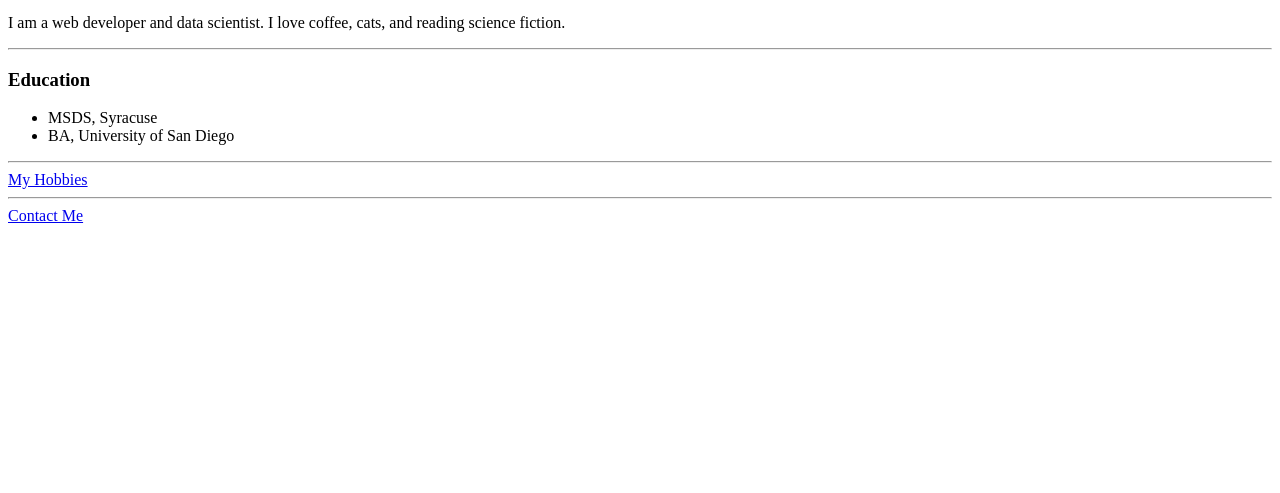
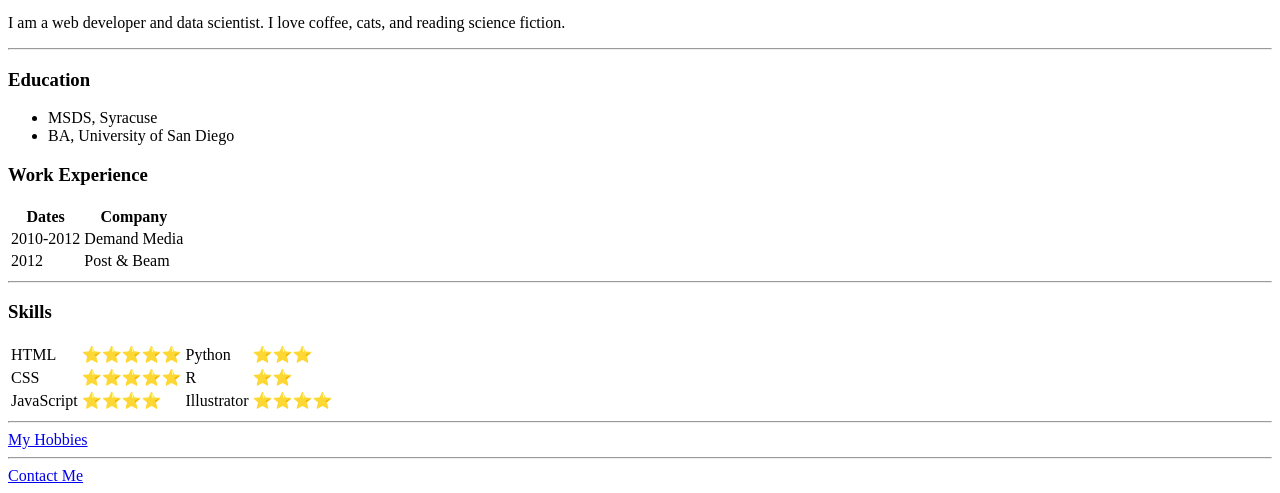
Before and after one commit to aaroncaraway/html, a plain HTML site: page index.html in a window 1280 px wide. Shown: the part 505-998 px from the top of the page. Before the commit the page ends 800 px from the top, so only its background shows below. Drawn offline with Linux system fonts and the light colour scheme.

Commit message:
Section 3

```diff
--- a/index.html
+++ b/index.html
@@ -19,6 +19,45 @@
     <li>MSDS, Syracuse</li>
     <li>BA, University of San Diego</li>
   </ul>
+  <h3>Work Experience</h3>
+  <table>
+    <thead>
+      <th>Dates</th>
+      <th>Company</th>
+    </thead>
+    <tbody>
+      <tr>
+        <td>2010-2012</td>
+        <td>Demand Media</td>
+      </tr>
+      <tr>
+        <td>2012</td>
+        <td>Post & Beam</td>
+      </tr>
+    </tbody>
+  </table>
+  <hr>
+  <h3>Skills</h3>
+  <table>
+    <tr>
+      <td>HTML</td>
+      <td>⭐️⭐️⭐️⭐️⭐️</td>
+      <td>Python</td>
+      <td>⭐️⭐️⭐️</td>
+    </tr>
+    <tr>
+      <td>CSS</td>
+      <td>⭐️⭐️⭐️⭐️⭐️</td>
+      <td>R</td>
+      <td>⭐️⭐️</td>
+    </tr>
+    <tr>
+      <td>JavaScript</td>
+      <td>⭐️⭐️⭐️⭐️</td>
+      <td>Illustrator</td>
+      <td>⭐️⭐️⭐️⭐️</td>
+    </tr>
+  </table>
   <hr>
   <a href="hobbies.html">My Hobbies</a>
   <hr>
```
